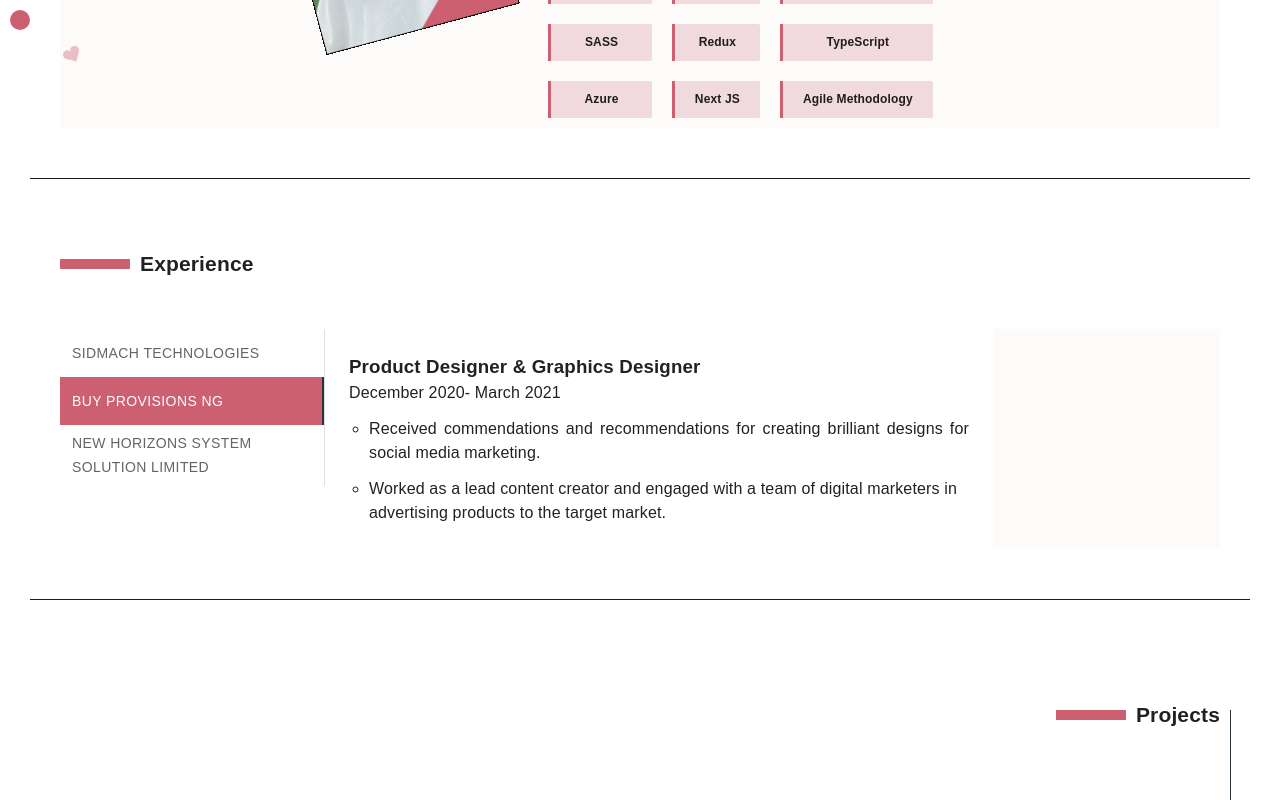
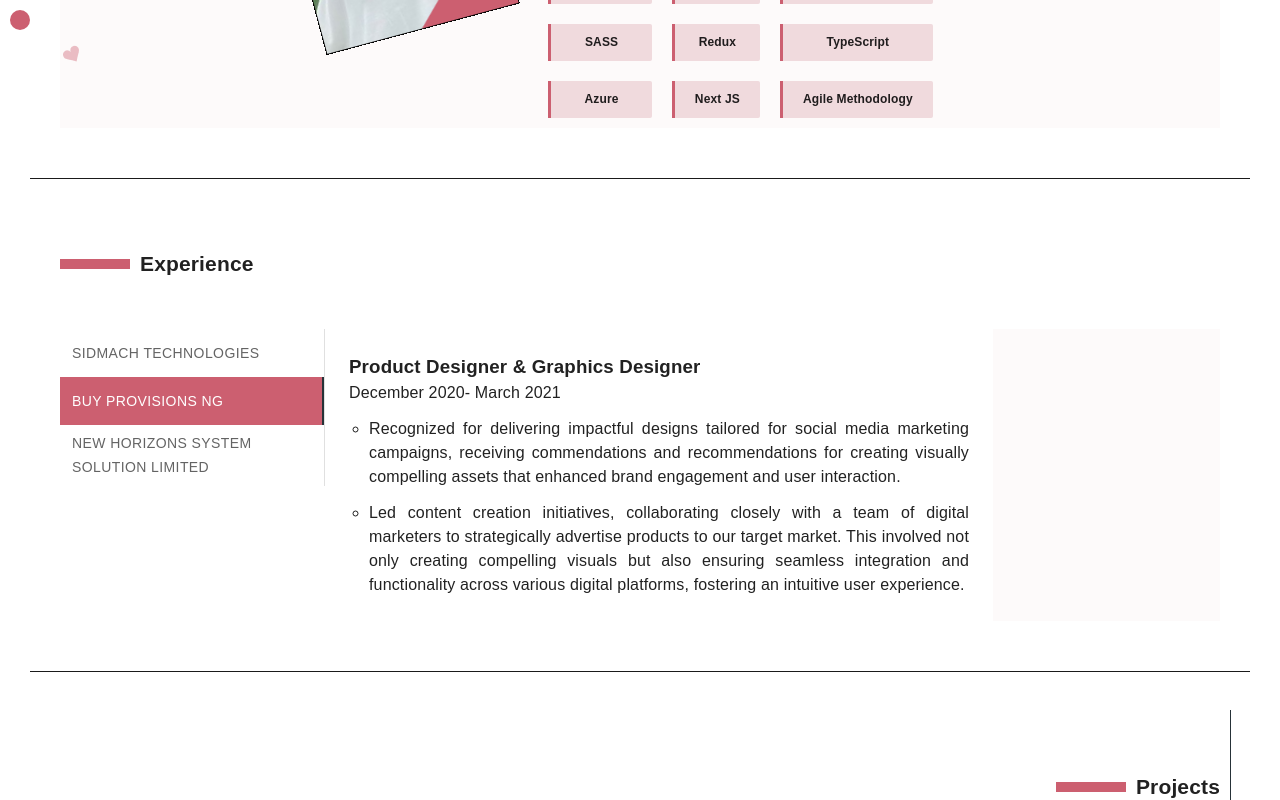
Before and after one commit to Xtabel/portfolio, a React (Create React App) app: page / in a window 1280 px wide. Both pictures are taken after a click on the tab "BUY PROVISIONS NG". Shown: the part 1102-1902 px from the top of the page. Built offline with nearby package versions, Linux system fonts and the light colour scheme; some icons are missing; a web font is replaced by a local one.

Commit message:
updated the experience content section

```diff
--- a/src/components/Tabs.jsx
+++ b/src/components/Tabs.jsx
@@ -103,19 +103,25 @@ const useStyles = makeStyles((theme) => ({
     alignSelf: "flex-start",
     [theme.breakpoints.down("sm")]: {
       display: "block",
-    borderRight: 'none',
+      borderRight: "none",
     },
   },
   tab: {
     backgroundColor: theme.palette.primary.main,
   },
-  ulList:{
-    width: "600px", marginLeft: "20px",
+  ulList: {
+    width: "600px",
+    marginLeft: "20px",
     [theme.breakpoints.down("sm")]: {
-     width:'100%',
-     marginLeft:'0px'
+      width: "100%",
+      marginLeft: "0px",
     },
-  }
+  },
+  listStyles: {
+    marginTop: "12px",
+    listStyle: "circle",
+    textAlign: "justify",
+  },
 }));
 
 export default function VerticalTabs() {
@@ -146,26 +152,23 @@ export default function VerticalTabs() {
         <TabPanel value={value} index={0}>
           <h3>Front-End Engineer and Product Designer</h3>
           <h4 style={{ fontWeight: "500" }}>April 2021 - Present</h4>
-          <ul
-            className={classes.ulList}
-          >
-            <li
-              style={{
-                marginTop: "12px",
-                listStyle: "circle",
-                textAlign: "justify",
-              }}
-            >
+          <ul className={classes.ulList}>
+            <li className={classes.listStyles}>
+              Led the product design team and worked as a front-end engineer to
+              develop an e-Study application to serve students preparing for the
+              WASSCE examinations in West Africa.
+            </li>
+            <li className={classes.listStyles}>
               Developed Admin portal for the NYSC SAED Headquarters Department
               using React JS and Material UI, and consumed API for the portal.
               Used React- Redux to manage the state of the application.
             </li>
-            <li style={{ marginTop: "12px", listStyle: "circle" }}>
+            <li className={classes.listStyles}>
               Designed and developed a website for a skilling initiative with{" "}
               PayStack Integration in partnership with Microsoft which served
               more than 300 applicants.
             </li>
-            <li style={{ marginTop: "12px", listStyle: "circle" }}>
+            <li className={classes.listStyles}>
               Worked in a diverse agile team of software developers, designers
               and software analysts on delivering a digital solution for an HMO
               client that serves over 2000 users.
@@ -176,19 +179,19 @@ export default function VerticalTabs() {
           <h3>Product Designer & Graphics Designer</h3>
           <h4 style={{ fontWeight: "500" }}>December 2020- March 2021 </h4>
           <ul className={classes.ulList}>
-            <li
-              style={{
-                marginTop: "12px",
-                listStyle: "circle",
-                textAlign: "justify",
-              }}
-            >
-              Received commendations and recommendations for creating brilliant
-              designs for social media marketing.
+            <li className={classes.listStyles}>
+              Recognized for delivering impactful designs tailored for social
+              media marketing campaigns, receiving commendations and
+              recommendations for creating visually compelling assets that
+              enhanced brand engagement and user interaction.
             </li>
-            <li style={{ marginTop: "12px", listStyle: "circle" }}>
-              Worked as a lead content creator and engaged with a team of
-              digital marketers in advertising products to the target market.
+            <li className={classes.listStyles}>
+              Led content creation initiatives, collaborating closely with a
+              team of digital marketers to strategically advertise products to
+              our target market. This involved not only creating compelling
+              visuals but also ensuring seamless integration and functionality
+              across various digital platforms, fostering an intuitive user
+              experience.
             </li>
           </ul>
         </TabPanel>
@@ -203,13 +206,19 @@ export default function VerticalTabs() {
                 textAlign: "justify",
               }}
             >
-              Created Monthly Email Templates
+              Developed and designed monthly email templates, ensuring
+              consistent and visually appealing communication with clients and
+              stakeholders.
             </li>
-            <li style={{ marginTop: "12px", listStyle: "circle" }}>
-              Created Website Templates
+            <li className={classes.listStyles}>
+              Designed and crafted website templates, contributing to the
+              enhancement of the company's online platform, focusing on
+              user-friendly interfaces and engaging user experiences.
             </li>
-            <li style={{ marginTop: "12px", listStyle: "circle" }}>
-              Created Posters for company advertisement
+            <li className={classes.listStyles}>
+              Produced impactful posters for company advertisements, employing
+              strategic visual elements to effectively promote products and
+              services.
             </li>
           </ul>
         </TabPanel>
```
